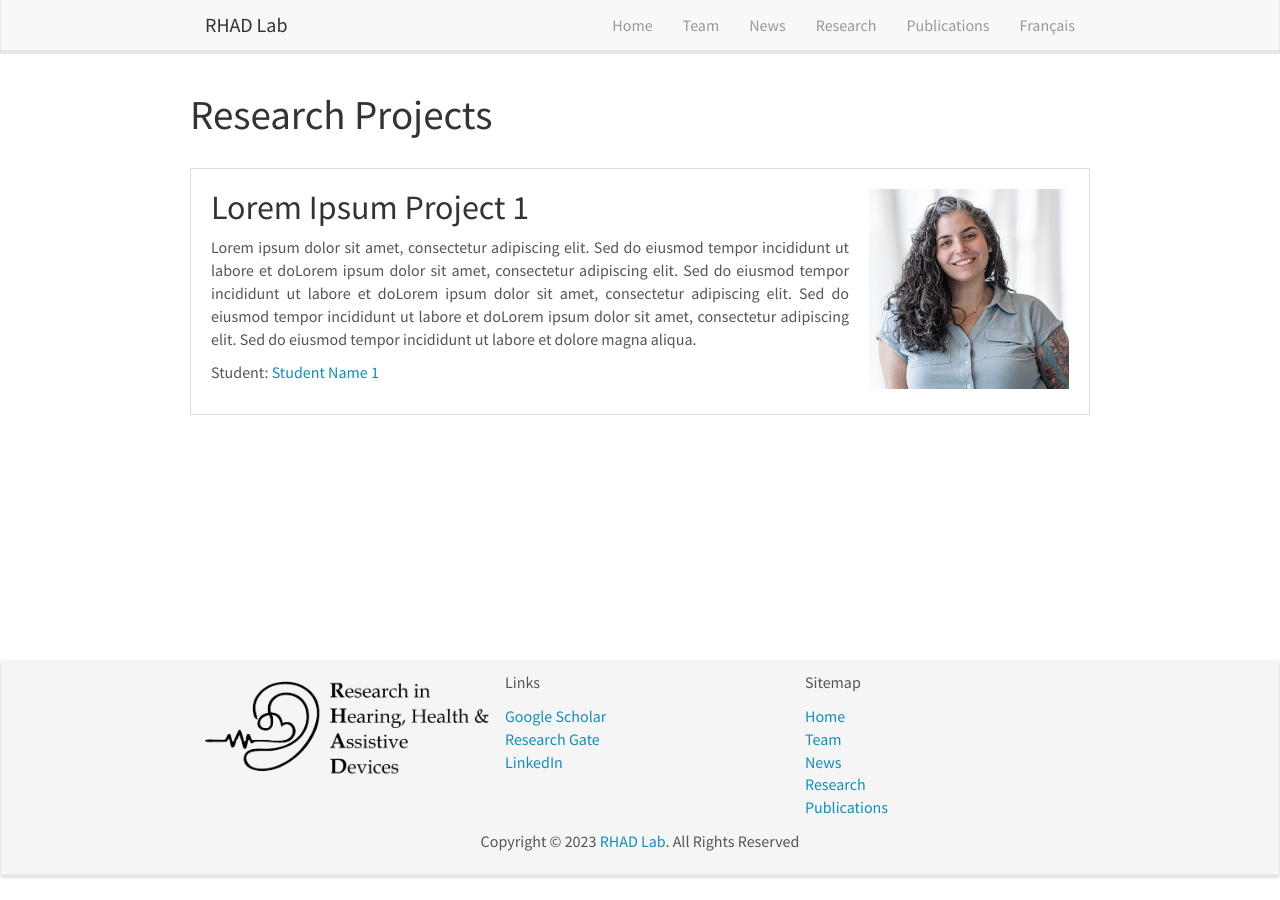
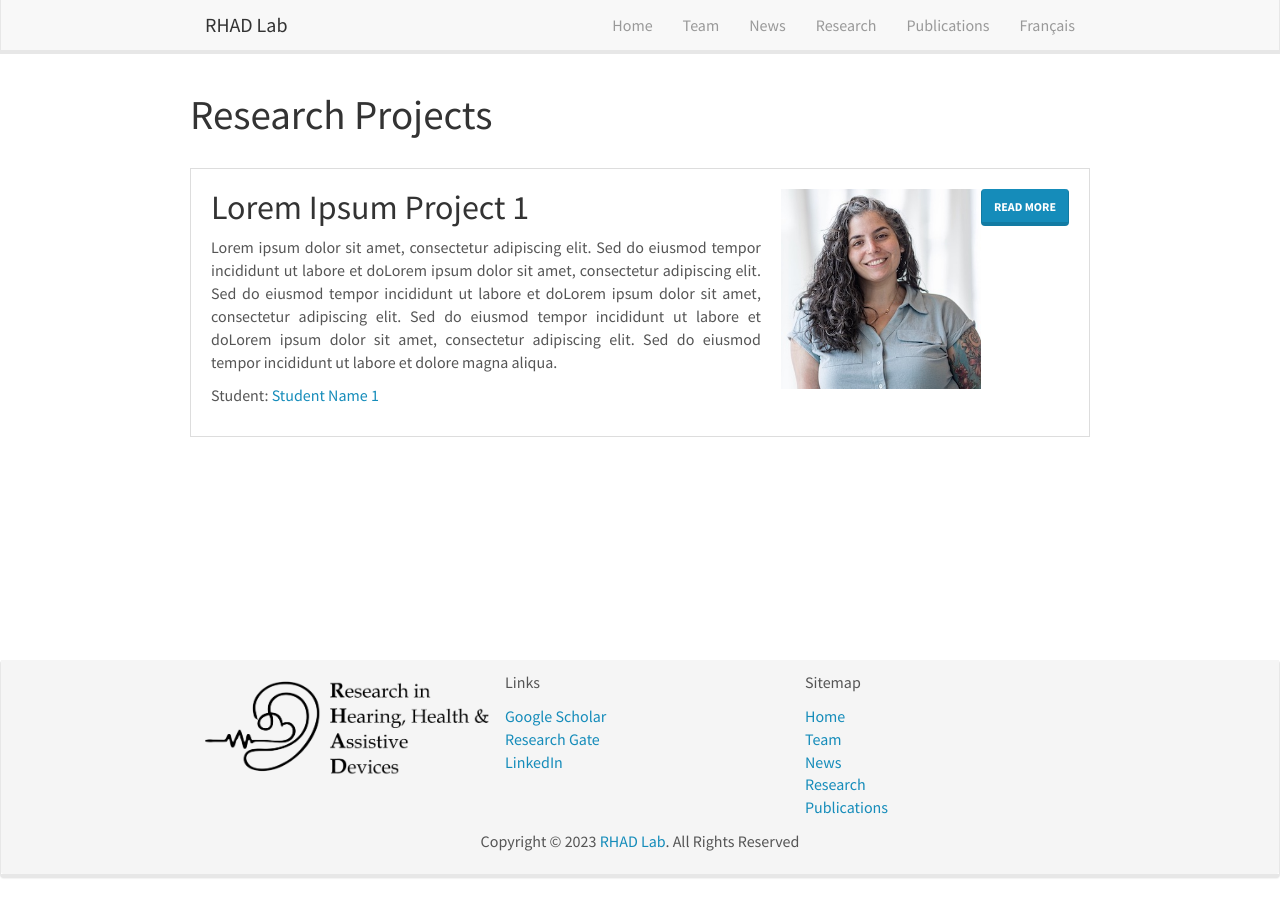
Before and after one commit to rhad-lab/rhad-lab.github.io, a Jekyll site: the page built from _pages/projects.html, in a window 1280 px wide. Built offline with Jekyll 4.4.1, drawn with Linux system fonts in a browser that asks for light colours; nearby versions of some CDN libraries.

Commit message:
updated projects : testing auto gen

```diff
--- a/_data/projects.yml
+++ b/_data/projects.yml
@@ -1,5 +1,6 @@
 - title: "Lorem Ipsum Project 1"
-  description: "Lorem ipsum dolor sit amet, consectetur adipiscing elit. Sed do eiusmod tempor incididunt ut labore et doLorem ipsum dolor sit amet, consectetur adipiscing elit. Sed do eiusmod tempor incididunt ut labore et doLorem ipsum dolor sit amet, consectetur adipiscing elit. Sed do eiusmod tempor incididunt ut labore et doLorem ipsum dolor sit amet, consectetur adipiscing elit. Sed do eiusmod tempor incididunt ut labore et dolore magna aliqua."
+  short_description: "Lorem ipsum dolor sit amet, consectetur adipiscing elit. Sed do eiusmod tempor incididunt ut labore et doLorem ipsum dolor sit amet, consectetur adipiscing elit. Sed do eiusmod tempor incididunt ut labore et doLorem ipsum dolor sit amet, consectetur adipiscing elit. Sed do eiusmod tempor incididunt ut labore et doLorem ipsum dolor sit amet, consectetur adipiscing elit. Sed do eiusmod tempor incididunt ut labore et dolore magna aliqua."
+  long_description: "Lorem ipsum dolor sit amet, consectetur adipiscing elit. Sed do eiusmod tempor incididunt ut labore et doLorem ipsum dolor sit amet, consectetur adipiscing elit. Sed do eiusmod tempor incididunt ut labore et doLorem ipsum dolor sit amet, consectetur adipiscing elit. Sed do eiusmod tempor incididunt ut labore et doLorem ipsum dolor sit amet, consectetur adipiscing elit. Sed do eiusmod tempor incididunt ut labore et dolore magna aliqua."
   student_name: "Student Name 1"
   student_page: "http://linktostudentpage1.com"
   image: "images/team/1.jpg"
--- a/_layouts/project.html
+++ b/_layouts/project.html
@@ -3,3 +3,9 @@ layout: default
 ---
 
 <h1>{{page.student_name}}</h1>
+
+<div class="row">
+    <h3>page.title</h3>
+    <br>
+    {{ page.long_description }}
+</div>
--- a/_pages/projects.html
+++ b/_pages/projects.html
@@ -12,10 +12,12 @@ permalink: /projects
     <div class="project">
       <div class="project-text">
         <h2>{{ project.title }}</h2>
-        <p>{{ project.description }}</p>
+        <p>{{ project.short_description }}</p>
         <p>Student: <a href="{{ project.student_page }}">{{ project.student_name }}</a></p>
       </div>
       <img src="{{ project.image }}" alt="{{ project.title }} image">
+      <a href= "projects/{{project.url}}" target="_blank" >
+      <button type="button" class="btn btn-primary">Read more</button></a>
     </div>
   {% endfor %}
 </div>
```
